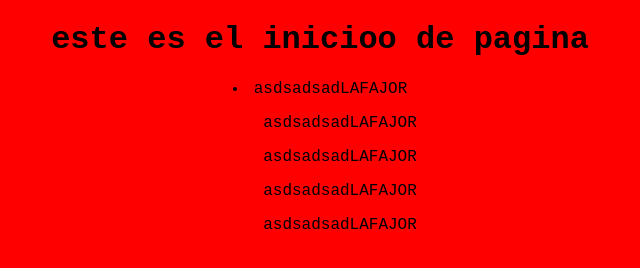
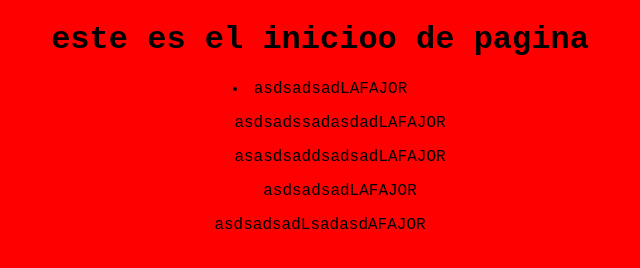
Before and after one commit to jjmadeo/PracticaGit, a plain HTML site: page index.html in a window 1280 px wide. Shown: the whole page, without its empty margins (320-960 px from the left). Drawn offline with Linux system fonts and the light colour scheme.

```diff
--- a/index.html
+++ b/index.html
@@ -10,9 +10,9 @@
     <h1>este es el inicioo de pagina</h1>
 <div class="cabecera"></div>
     <li>asdsadsadLAFAJOR<ul></ul>
+    <ul>asdsadssadasdadLAFAJOR</ul>
+    <ul>asasdsaddsadsadLAFAJOR</ul>
     <ul>asdsadsadLAFAJOR</ul>
-    <ul>asdsadsadLAFAJOR</ul>
-    <ul>asdsadsadLAFAJOR</ul>
-    <ul>asdsadsadLAFAJOR</ul></li>
+    <div>asdsadsadLsadasdAFAJOR</div></li>
 </body>
 </html>
```
